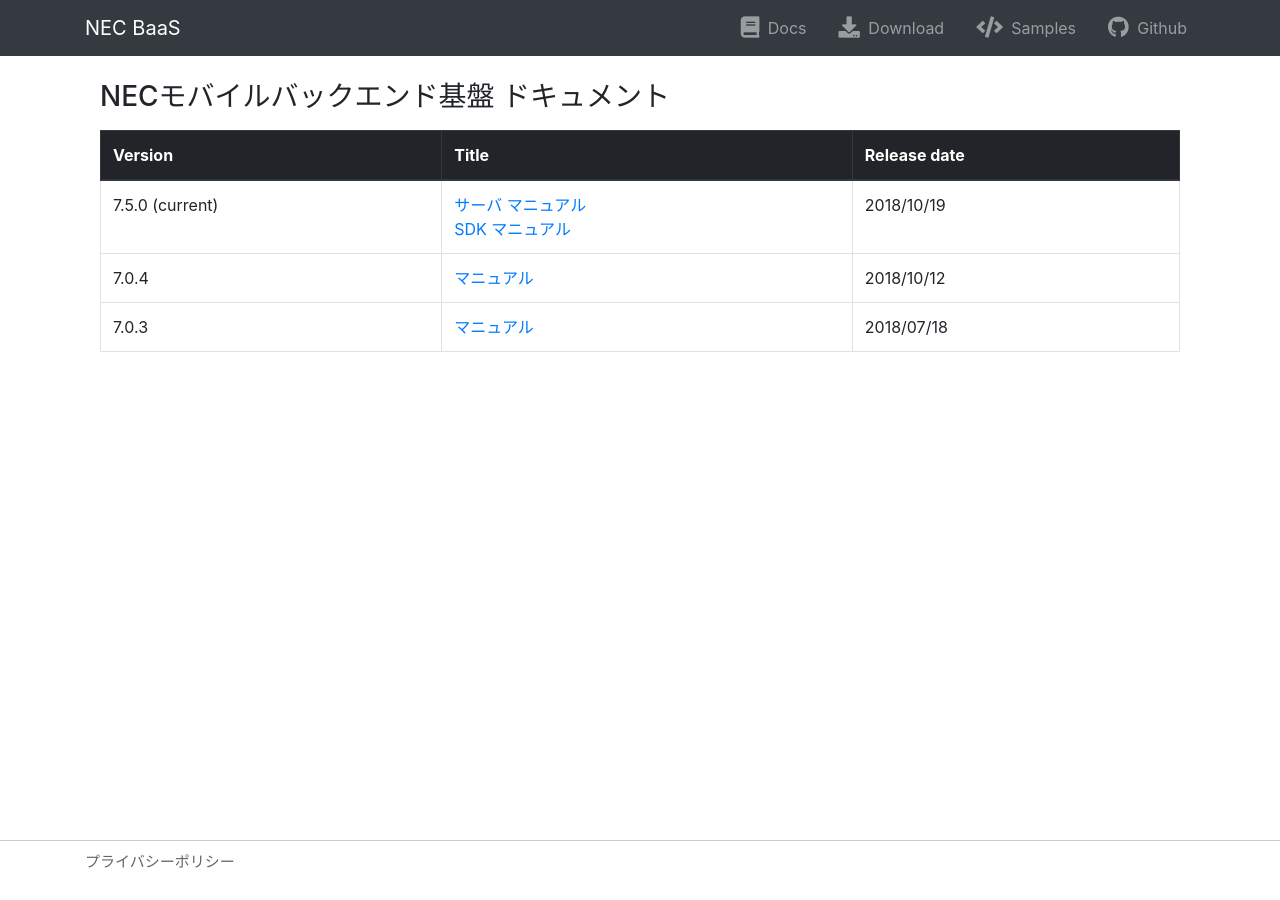
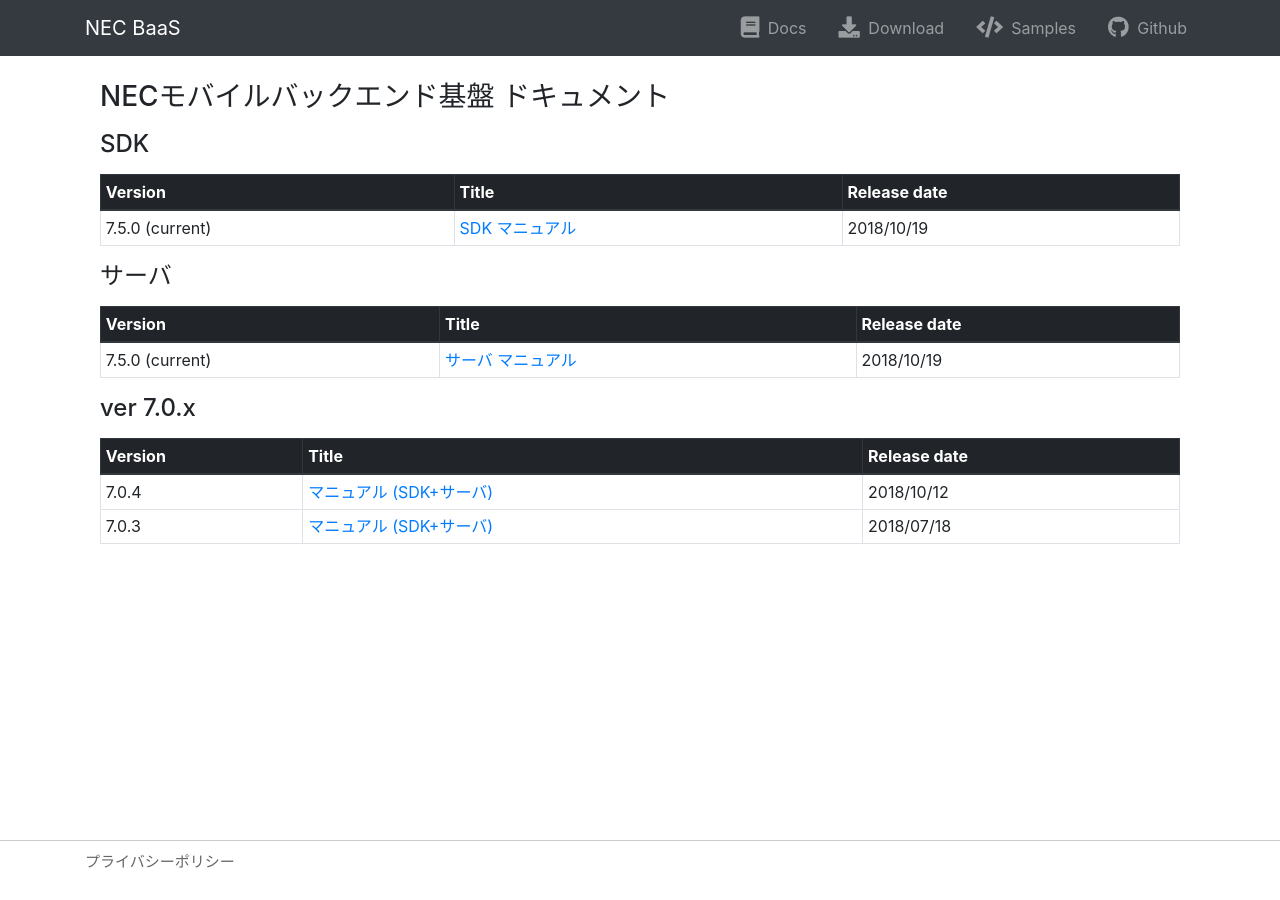
Before and after one commit to nec-baas/nec-baas.github.io, a Jekyll site: the page built from documents.html, in a window 1280 px wide. Built offline with Jekyll 4.4.1, drawn with Linux system fonts in a browser that asks for light colours; nearby versions of some CDN libraries; comment, search, counter and statistics services are not loaded.

Commit message:
update: documents table

```diff
--- a/documents.html
+++ b/documents.html
@@ -20,7 +20,30 @@
             </script>
             <gcse:search></gcse:search>
 
-            <table class="table table-bordered">
+            <h4 class="pb-2">SDK</h4>
+
+            <table class="table table-bordered table-sm table-hover">
+                <thead class="thead-dark">
+                <tr>
+                    <th>Version</th>
+                    <th>Title</th>
+                    <th>Release date</th>
+                </tr>
+                </thead>
+                <tbody>
+                <tr>
+                    <td>7.5.0 (current)</td>
+                    <td>
+                        <a href="./baas-manual/latest/developer/index.html">SDK マニュアル</a>
+                    </td>
+                    <td>2018/10/19</td>
+                </tr>
+                </tbody>
+            </table>
+
+            <h4 class="pb-2">サーバ</h4>
+
+            <table class="table table-bordered table-sm table-hover">
                 <thead class="thead-dark">
                 <tr>
                     <th>Version</th>
@@ -33,21 +56,34 @@
                     <td>7.5.0 (current)</td>
                     <td>
                         <a href="./baas-manual/latest/server/index.html">サーバ マニュアル</a><br>
-                        <a href="./baas-manual/latest/developer/index.html">SDK マニュアル</a>
                     </td>
                     <td>2018/10/19</td>
                 </tr>
+                </tbody>
+            </table>
+
+            <h4 class="pb-2">ver 7.0.x</h4>
+
+            <table class="table table-bordered table-sm table-hover">
+                <thead class="thead-dark">
                 <tr>
+                    <th>Version</th>
+                    <th>Title</th>
+                    <th>Release date</th>
+                </tr>
+                </thead>
+                <tbody>
                 <tr>
                     <td>7.0.4</td>
                     <td>
-                        <a href="./baas-manual/versions/7.0.4/index.html">マニュアル</a>
+                        <a href="./baas-manual/versions/7.0.4/index.html">マニュアル (SDK+サーバ)</a>
                     </td>
                     <td>2018/10/12</td>
                 </tr>
+                <tr>
                     <td>7.0.3</td>
                     <td>
-                        <a href="./baas-manual/versions/7.0.3/index.html">マニュアル</a>
+                        <a href="./baas-manual/versions/7.0.3/index.html">マニュアル (SDK+サーバ)</a>
                     </td>
                     <td>2018/07/18</td>
                 </tr>
```
